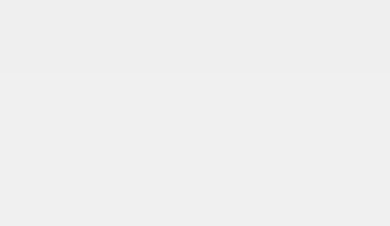
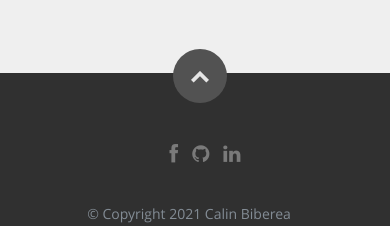
Before and after one commit to calinbiberea/webbed, a React (Create React App) app: page / in a window 390 px wide. Shown: the part 2634-2860 px from the top of the page. Before the commit the page ends 2707 px from the top, so only its background shows below. Built offline with nearby package versions, Linux system fonts and the light colour scheme.

Commit message:
Add Footer.tsx

```diff
--- a/src/components/footer/Footer.tsx
+++ b/src/components/footer/Footer.tsx
@@ -1,7 +1,42 @@
 import React from "react";
+import { animateScroll as scroll } from "react-scroll";
 
 const Footer: React.FC = () => {
-  return null;
+  return (
+    <footer>
+      <div className="row">
+        <div className="twelve columns">
+          <ul className="footerSocial">
+            <li>
+              <a href="https://www.facebook.com/calinbiberea">
+                <i className="fa fa-facebook" />
+              </a>
+            </li>
+            <li>
+              <a href="https://github.com/calinbiberea">
+                <i className="fa fa-github" />
+              </a>
+            </li>
+            <li>
+              <a href="https://www.linkedin.com/in/calinbiberea/">
+                <i className="fa fa-linkedin" />
+              </a>
+            </li>
+          </ul>
+
+          <ul className="copyright">
+            <li>&copy; Copyright 2021 Calin Biberea</li>
+          </ul>
+        </div>
+        <div id="toTop" className="scrollup" onClick={scroll.scrollToTop} aria-hidden>
+          {/* eslint-disable-next-line jsx-a11y/anchor-is-valid */}
+          <a>
+            <i className="icon-up-open" />
+          </a>
+        </div>
+      </div>
+    </footer>
+  );
 };
 
 export default Footer;
--- a/src/css/Layout.css
+++ b/src/css/Layout.css
@@ -403,3 +403,85 @@ header .scrolldown i:hover {
 /* g. Footer Styles
 *********************************************************************
 */
+
+footer {
+   padding-top: 48px;
+   background-color: #303030;
+   font-size: 14px;
+   text-align: center;
+   position: relative;
+}
+
+footer a, footer a:visited {
+   color: #7A7A7A;
+}
+footer a:hover, footer a:focus {
+   color: #efefefef;
+}
+
+/*
+* Copyright
+*/
+footer .copyright {
+   margin: 0;
+   padding: 0;
+ }
+footer .copyright li {
+   display: inline-block;
+   margin: 0;
+   padding: 0;
+   line-height: 24px;
+}
+
+/*
+* Footer Social Links
+*/
+footer .footerSocial {
+   margin: 18px 0 30px 0;
+   padding: 0;
+   font-size: 30px;
+}
+footer .footerSocial li {
+    display: inline-block;
+    margin: 0;
+    padding: 0;
+    margin-left: 42px;
+    color: #F06000;
+}
+footer .footerSocial li:first-child {
+   margin-left: 15px;
+}
+
+/*
+* Scroll Up Button
+*/
+footer .scrollup {
+	position: absolute;
+	top: -24px;
+   left: 50%;
+   margin-left: -30px;
+}
+footer .scrollup a {
+	text-decoration: none;
+	border: 0 none;
+	display: block;
+	width: 60px;
+	height: 60px;
+	background-color: #525252;
+
+	-webkit-transition: all 0.2s ease-in-out;
+   -moz-transition: all 0.2s ease-in-out;
+   -o-transition: all 0.2s ease-in-out;
+   -ms-transition: all 0.2s ease-in-out;
+   transition: all 0.2s ease-in-out;
+
+   color: #efefefef;
+   font-size: 21px;
+   line-height: 60px;
+ 	border-radius: 100%;
+
+    cursor: pointer;
+}
+footer .scrollup a:hover {
+   background-color: #F06000;
+}
--- a/src/css/MediaQueries.css
+++ b/src/css/MediaQueries.css
@@ -175,6 +175,36 @@
       text-align: center;
       padding: 15px 20px;
    }
+
+   /*
+   * Footer Styles
+   */
+   footer .copyright li {
+      margin-right: 12px;
+   }
+
+   /*
+   * Footer Social Links
+   */
+   footer .footerSocial {
+      font-size: 22px;
+   }
+   footer .footerSocial li {
+      margin-left: 18px;
+   }
+
+   /*
+   * Scroll Up Button
+   */
+   footer .scrollup {
+      margin-left: -22px;
+   }
+   footer .scrollup a {
+   	width: 54px;
+   	height: 54px;
+      font-size: 18px;
+      line-height: 54px;
+   }
 }
 
 /*
@@ -215,6 +245,19 @@
    header .homeSocial li {
       margin: 0 6px;
    }
+
+   /*
+   * Footer Social Links
+   */
+   footer .footerSocial {
+      font-size: 20px;
+   }
+   footer .footerSocial li {
+      margin-left: 14px;
+   }
+   footer .footerSocial li:first-child {
+      margin-left: 20px;
+   }
 }
 
 /*
```
